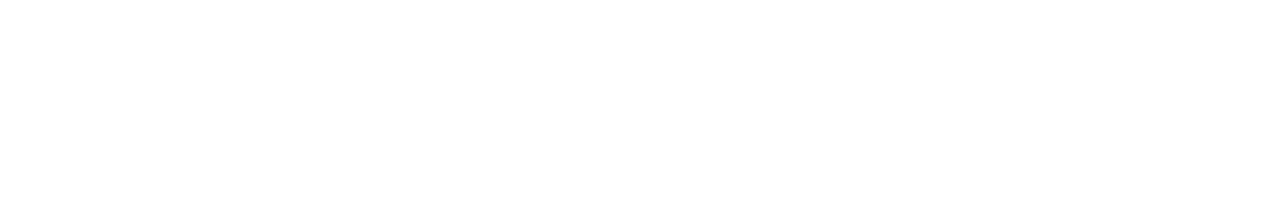
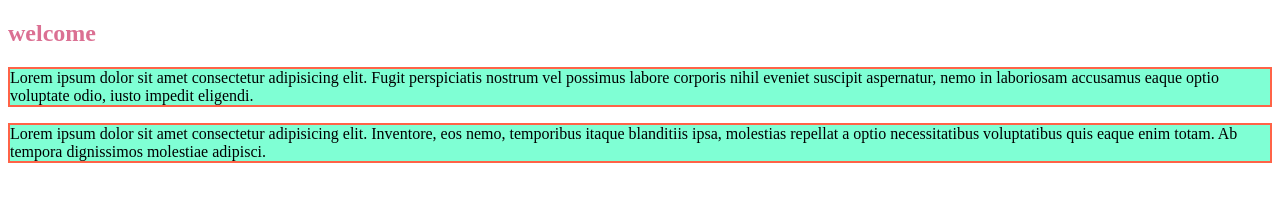
Before and after one commit to MaskuraBegum/the-simple-website, a plain HTML site: page index.html in a window 1280 px wide. Drawn offline with Linux system fonts and the light colour scheme.

Commit message:
the first change

```diff
--- a/index.html
+++ b/index.html
@@ -4,8 +4,12 @@
     <meta charset="UTF-8">
     <meta name="viewport" content="width=device-width, initial-scale=1.0">
     <title>The simple website</title>
+    <link rel="stylesheet" href="styles/index.css">
 </head>
 <body>
+    <h2>welcome</h2>
+    <p>Lorem ipsum dolor sit amet consectetur adipisicing elit. Fugit perspiciatis nostrum vel possimus labore corporis nihil eveniet suscipit aspernatur, nemo in laboriosam accusamus eaque optio voluptate odio, iusto impedit eligendi.</p>
 
+    <p>Lorem ipsum dolor sit amet consectetur adipisicing elit. Inventore, eos nemo, temporibus itaque blanditiis ipsa, molestias repellat a optio necessitatibus voluptatibus quis eaque enim totam. Ab tempora dignissimos molestiae adipisci.</p>
 </body>
 </html>
--- /dev/null
+++ b/styles/index.css
@@ -0,0 +1,7 @@
+h2{
+    color: palevioletred;
+}
+p{
+    background-color: aquamarine;
+    border: 2px solid tomato;
+}
```
